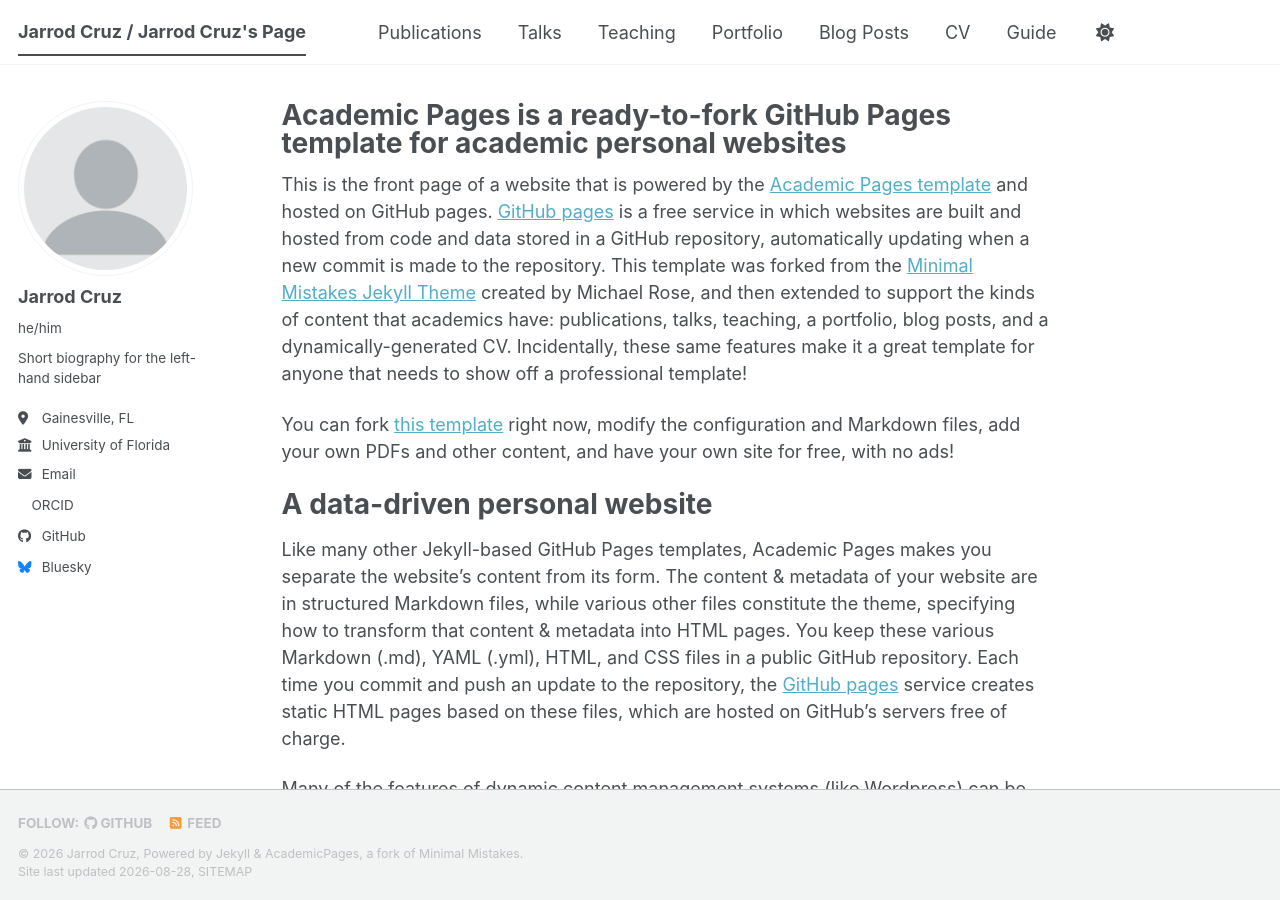
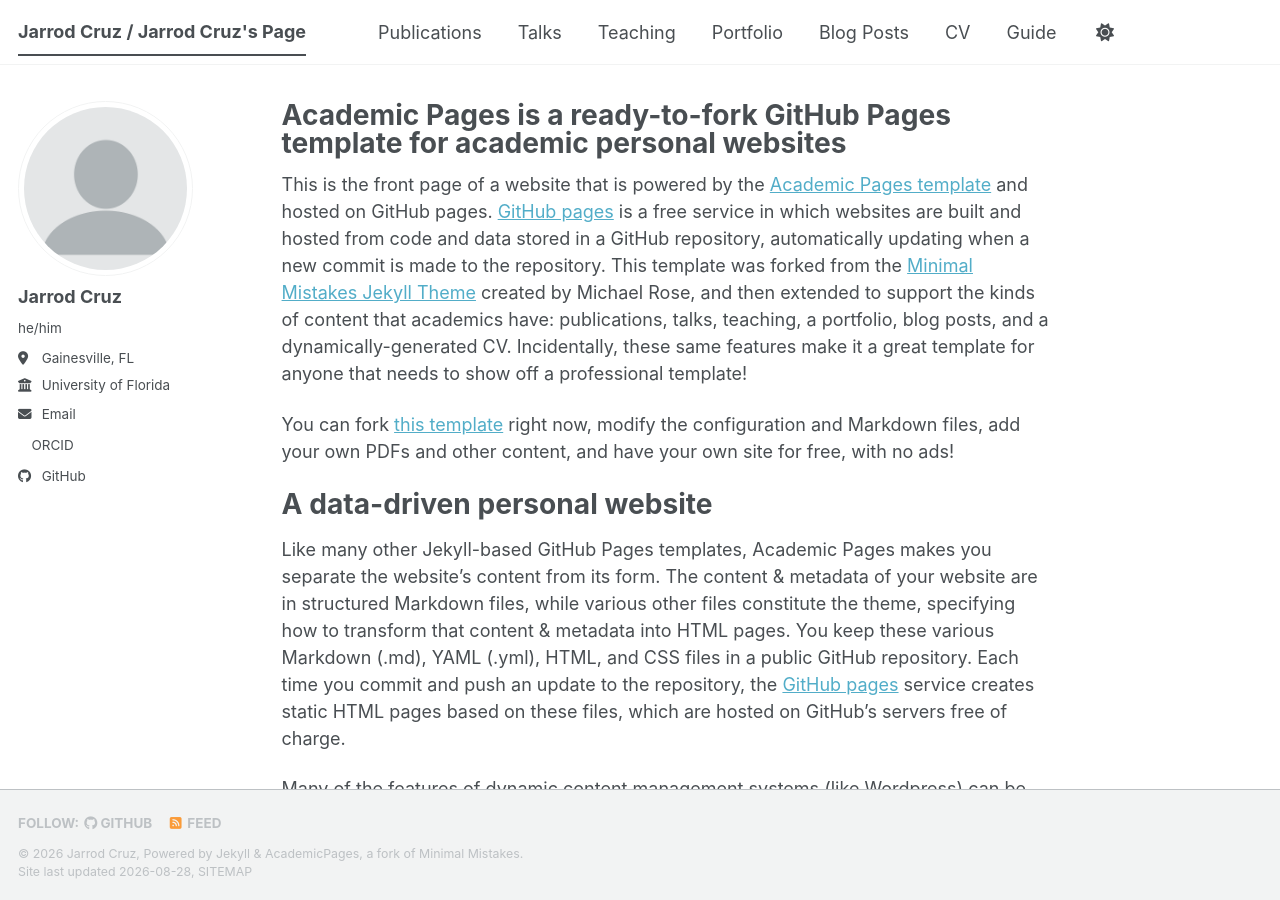
Before and after one commit to jarroddcruz/jarroddcruz.github.io, a Jekyll site: the page built from _pages/about.md, in a window 1280 px wide and 900 px high. Built offline with Jekyll 4.4.1, drawn with Linux system fonts in a browser that asks for light colours; a style sheet for code colours, icons or effects is not loaded; part of the change alters nothing that is shown.

Commit message:
Modify bio and update GitHub username
Updated personal information including bio and GitHub username.

```diff
--- a/_config.yml
+++ b/_config.yml
@@ -26,7 +26,7 @@ author:
   avatar           : "profile.png"
   name             : "Jarrod Cruz"
   pronouns         : "he/him"
-  bio              : "Short biography for the left-hand sidebar"
+  bio              :
   location         : "Gainesville, FL"
   employer         : "University of Florida"
   uri              : # URL
@@ -51,13 +51,13 @@ author:
   bitbucket        : # Username - Update with your username on the site
   codepen          : # Username
   dribbble         : # Username
-  github           : "academicpages"
+  github           : "jarroddcruz"
   kaggle           : # Username
   stackoverflow    : # User number or user number and name (i.e., use "1" or "1/jeff-atwood")
 
   # Social media
   artstation       : # Username
-  bluesky          : "bsky.app" # Replace this with you Bluesky username
+  bluesky          : # Replace this with you Bluesky username
   facebook         : # Username
   flickr           : # Username
   foursquare       : # Username
```
